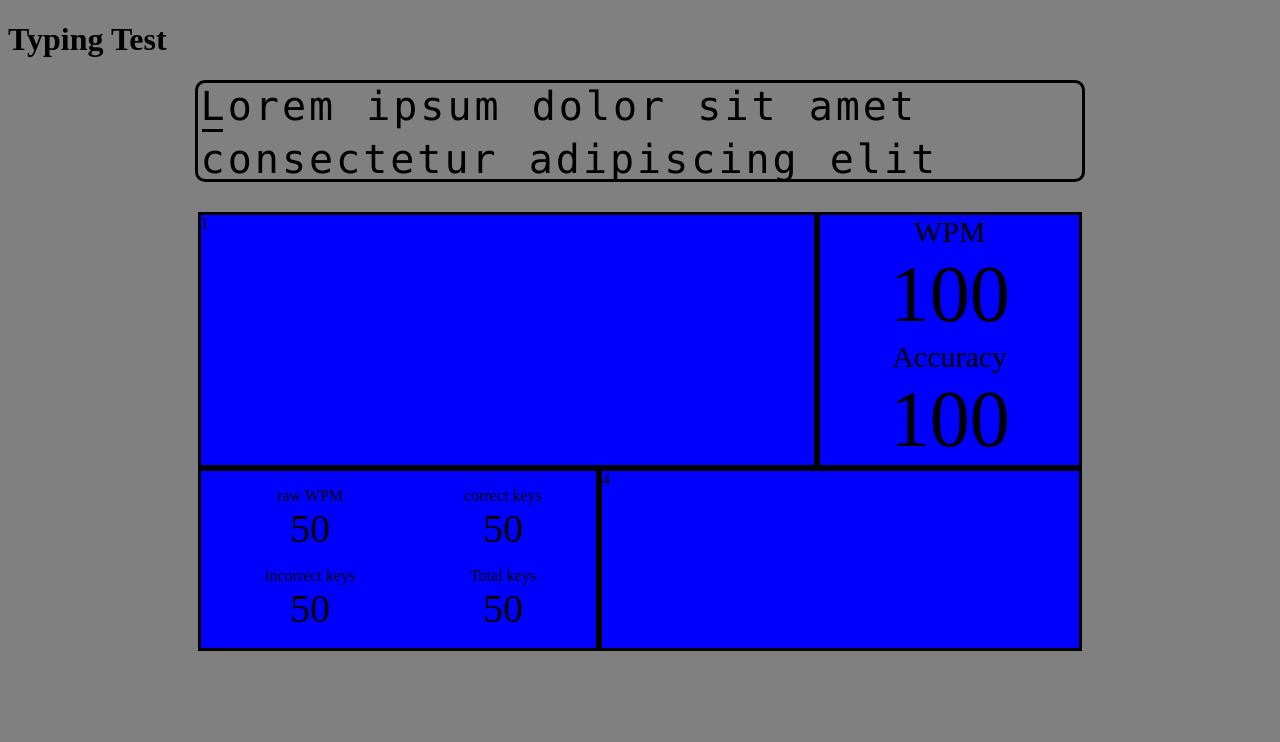
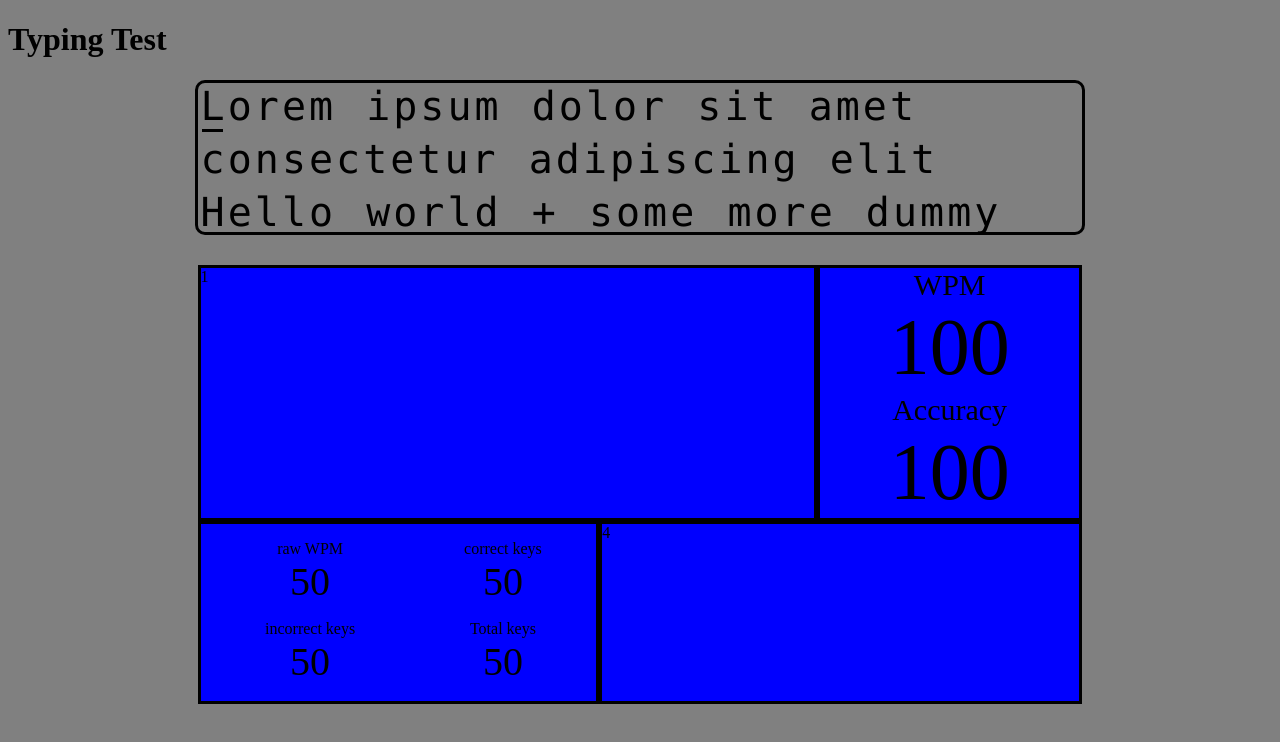
Before and after one commit to KhweziN/TypingTest, a website: page html/index.html in a window 1280 px wide. Drawn offline with Linux system fonts and the light colour scheme.

Commit message:
changed outer-typing-area's max-height property

```diff
--- a/css/index.css
+++ b/css/index.css
@@ -20,7 +20,7 @@ body{
     border-style: solid;
     border-radius: 10px;
     clip-path: polygon(0 0, 0 100%, 100% 100%, 100% 0);
-    max-height: 96px;
+    max-height: 149px;
 }
 
 #typing-area{
--- a/javascript/Tracker.js
+++ b/javascript/Tracker.js
@@ -45,6 +45,9 @@ Tracker.prototype.evaluate = function(){
     let _numMinutes = this.seconds/60;
     let _numCorrectKeys = 0, _numTotalKeys = this.loggedKeys.length;
     let _rawWPM, _netWPM, _accuracy;
+    let troublesomeKeys = {};
+
+    console.log(troublesomeKeys['a'] === undefined);
 
     for(let letter of this.loggedKeys){
         if(letter.isCorrect) {
--- a/javascript/TypingString.js
+++ b/javascript/TypingString.js
@@ -131,6 +131,11 @@ TypingString.prototype.processNextKey = function (key){
 
         //translate downwards to reveal previously typed words
         if(this.yPositionsDiffer(precedingLetterElement, currLetterElement)){
+            //emit animationend event
+            // let forceStopEvent = new Event("animationend");
+            // forceStopEvent.animationName = "translate-up";
+            // this.typingArea.dispatchEvent(forceStopEvent);
+
             this.typingArea.classList.add("translate-area-down");
         }
 
@@ -198,6 +203,7 @@ TypingString.prototype.reset = function(reload){
         });
     }
 
+
     //reset indices
     this.currentWordIndex = this.currentLetterIndex = 0;
     this.typingArea.style.top = 0;
```
